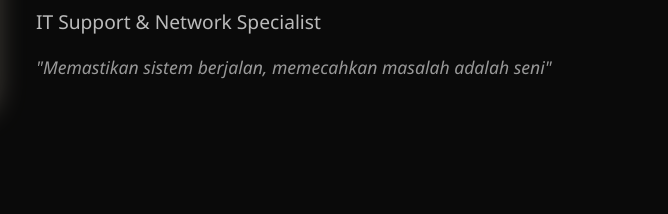
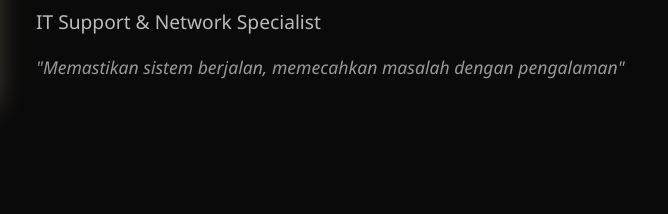
Before and after one commit to Xsany6/itskikuk.github.io, a plain HTML site: page view/rizkyan_dwi_fahrizah.html in a window 1280 px wide. Shown: the part 237-451 px from the top of the page, 344-1012 px from the left. Drawn offline with Linux system fonts and the light colour scheme.

Commit message:
Update rizkyan_dwi_fahrizah.html

```diff
--- a/view/rizkyan_dwi_fahrizah.html
+++ b/view/rizkyan_dwi_fahrizah.html
@@ -52,7 +52,7 @@
                         <h1>Rizkyan Dwi Fahrizah</h1>
                         <div class="role">IT Support & Network Specialist</div>
                         <p
-                            class="tagline">"Memastikan sistem berjalan, memecahkan masalah adalah seni"</p>
+                            class="tagline">"Memastikan sistem berjalan, memecahkan masalah dengan pengalaman"</p>
                     </div>
 
                     <div class="profile-content">
```
